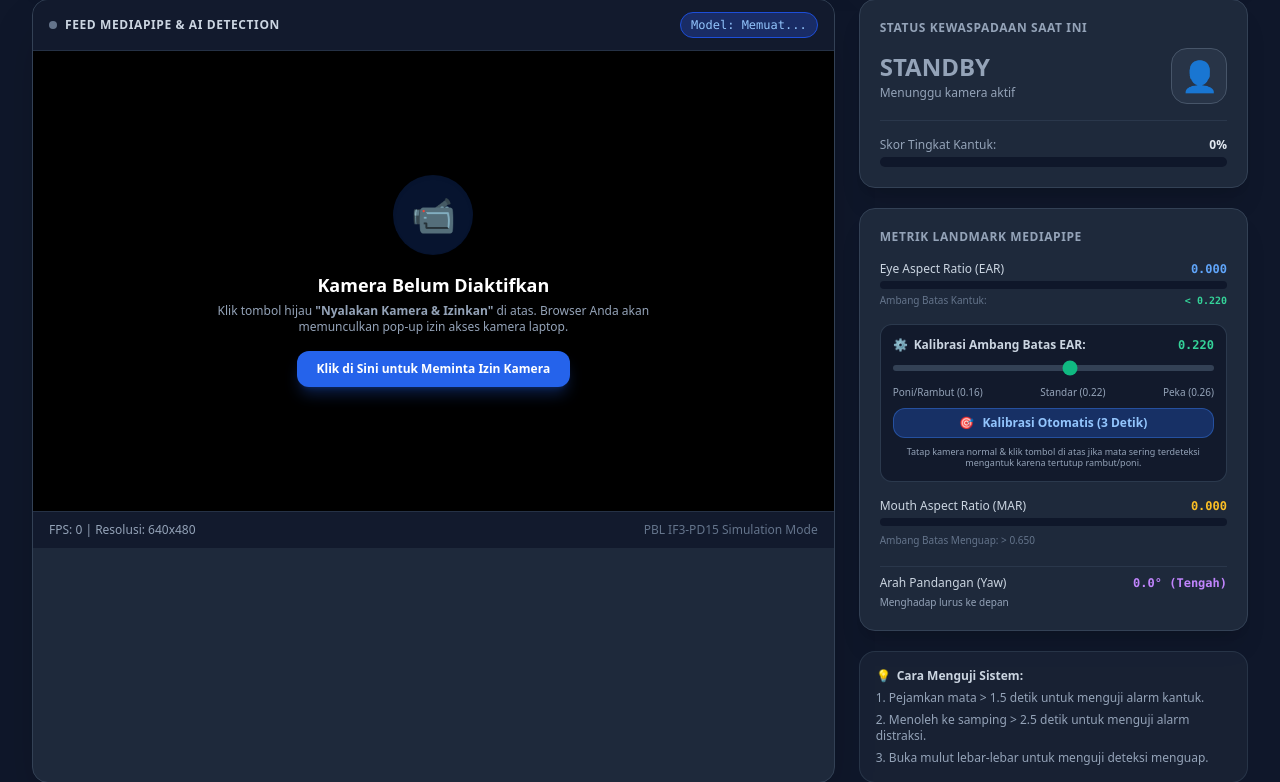
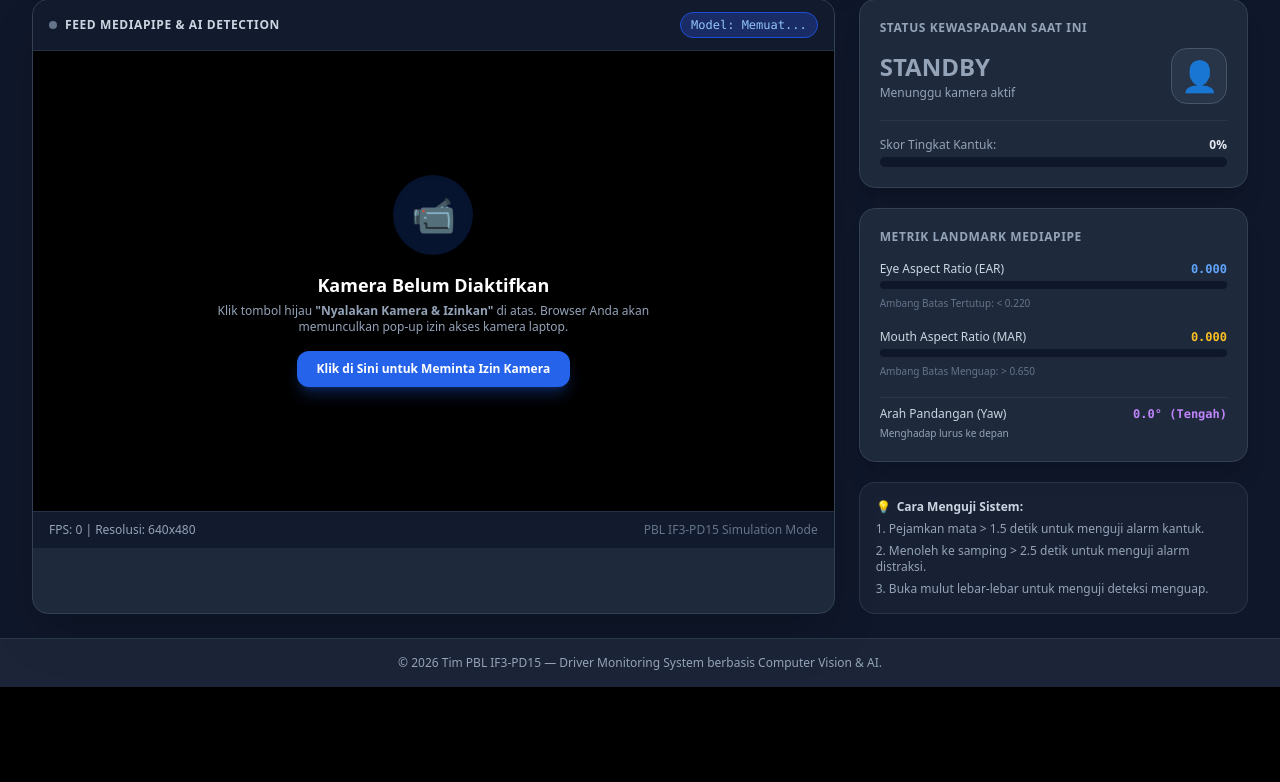
Before and after one commit to swimmingghostduck-wq/PBLIF3-PD15_Aplikasi-Driver-Monitoring-System-DMS-, a Flask app: page /driver/monitor in a window 1280 px wide. Shown: the part 299-1081 px from the top of the page. After the commit the page ends 986 px from the top, so only its background shows below. Run offline with Flask 3, Linux system fonts and the light colour scheme; the visitor is signed in with stand-in values (Sample User, id 1); some libraries are stand-ins or nearby versions.

Commit message:
Revert calibration feature, fix session security, inactivity timeout, and asset endpoints

```diff
--- a/app/__init__.py
+++ b/app/__init__.py
@@ -1,6 +1,7 @@
 import os
-from flask import Flask, redirect, url_for
-from flask_login import LoginManager, current_user
+import time
+from flask import Flask, redirect, url_for, session, flash, request
+from flask_login import LoginManager, current_user, logout_user
 from config import Config
 from app.models import db, User
 
@@ -8,6 +9,7 @@ login_manager = LoginManager()
 login_manager.login_view = 'auth.login'
 login_manager.login_message = 'Silakan login terlebih dahulu untuk mengakses sistem.'
 login_manager.login_message_category = 'warning'
+login_manager.session_protection = 'strong'
 
 @login_manager.user_loader
 def load_user(user_id):
@@ -55,6 +57,26 @@ def create_app(config_class=Config):
     app.register_blueprint(driver_bp, url_prefix='/driver')
     app.register_blueprint(admin_bp, url_prefix='/admin')
 
+    @app.before_request
+    def enforce_session_security():
+        """Memeriksa batas waktu inaktivitas sesi pengguna untuk keamanan sistem."""
+        if current_user.is_authenticated:
+            # Kecualikan file statis dari update waktu aktivitas
+            if request.endpoint and request.endpoint.startswith('static'):
+                return
+
+            now = time.time()
+            last_active = session.get('_last_active')
+            timeout = app.config.get('SESSION_INACTIVITY_TIMEOUT', 1800)
+
+            if last_active and (now - last_active > timeout):
+                logout_user()
+                session.clear()
+                flash('Sesi Anda telah berakhir karena tidak ada aktivitas. Silakan masuk kembali.', 'warning')
+                return redirect(url_for('auth.login', next=request.path if request.method == 'GET' else None))
+
+            session['_last_active'] = now
+
     @app.route('/')
     def index():
         if current_user.is_authenticated:
--- a/app/routes/driver.py
+++ b/app/routes/driver.py
@@ -72,7 +72,6 @@ def process_frame():
 
     data = request.get_json(silent=True) or {}
     image_data = data.get('image', '')
-    custom_ear_thresh = data.get('ear_thresh', None)
     if not image_data:
         return jsonify({'error': 'Tidak ada data gambar'}), 400
 
@@ -89,8 +88,8 @@ def process_frame():
         # Deteksi landmark wajah & mata
         detection_res = detector.process_frame(frame)
 
-        # Inferensi model dengan ambang batas EAR yang disesuaikan
-        pred_res = classifier.predict(detection_res, custom_ear_thresh=custom_ear_thresh)
+        # Inferensi model
+        pred_res = classifier.predict(detection_res)
 
         # Update tracker durasi
         track_status = tracker.update(detection_res, pred_res)
@@ -230,8 +229,11 @@ def generate_frames(driver_id, app):
 
             yield (b'--frame\r\n'
                    b'Content-Type: image/jpeg\r\n\r\n' + buffer.tobytes() + b'\r\n')
+    except (GeneratorExit, Exception):
+        pass
     finally:
-        camera.release()
+        if camera is not None and camera.isOpened():
+            camera.release()
 
 @driver_bp.route('/video_feed')
 @login_required
--- a/app/templates/admin_models.html
+++ b/app/templates/admin_models.html
@@ -85,7 +85,7 @@
 
             <div class="flex-grow flex items-center justify-center bg-slate-900 rounded-xl border border-slate-700 p-4 min-h-[300px]">
                 {% if cm_exists %}
-                    <img src="{{ url_for('static', filename='../models/confusion_matrix.png') }}"
+                    <img src="{{ url_for('admin.view_confusion_matrix') }}"
                          alt="Grafik Confusion Matrix"
                          class="max-w-full h-auto rounded-lg shadow-lg">
                 {% else %}
--- a/app/templates/driver_monitor.html
+++ b/app/templates/driver_monitor.html
@@ -175,36 +175,7 @@
                     <div class="w-full bg-slate-900 rounded-full h-2 overflow-hidden">
                         <div id="earBar" class="bg-blue-500 h-2 rounded-full transition-all duration-150" style="width: 0%"></div>
                     </div>
-                    <div class="flex justify-between items-center mt-1">
-                        <span class="text-[10px] text-slate-500">Ambang Batas Kantuk:</span>
-                        <span id="earThreshNotice" class="text-[10px] text-emerald-400 font-mono font-semibold">&lt; 0.220</span>
-                    </div>
-                </div>
-
-                <!-- Kontrol Kalibrasi Sensitivitas Mata & Poni Rambut -->
-                <div class="p-3 bg-slate-900/80 rounded-xl border border-slate-700/80 space-y-2">
-                    <div class="flex justify-between items-center text-xs">
-                        <span class="text-slate-300 font-semibold flex items-center gap-1.5">
-                            <span>⚙️</span> Kalibrasi Ambang Batas EAR:
-                        </span>
-                        <span id="earThreshVal" class="font-mono font-bold text-emerald-400">0.220</span>
-                    </div>
-                    <input type="range" id="earThreshSlider" min="0.12" max="0.30" step="0.01" value="0.22"
-                           oninput="updateEarThreshold(this.value)"
-                           class="w-full h-1.5 bg-slate-700 rounded-lg appearance-none cursor-pointer accent-emerald-500">
-                    <div class="flex justify-between text-[10px] text-slate-400">
-                        <span>Poni/Rambut (0.16)</span>
-                        <span>Standar (0.22)</span>
-                        <span>Peka (0.26)</span>
-                    </div>
-
-                    <button id="autoCalibrateBtn" onclick="startAutoCalibration()"
-                            class="w-full mt-1.5 py-1.5 px-3 bg-blue-600/30 hover:bg-blue-600/50 text-blue-300 border border-blue-500/40 rounded-xl text-xs font-semibold flex items-center justify-center gap-2 transition">
-                        <span>🎯</span> <span id="autoCalibrateText">Kalibrasi Otomatis (3 Detik)</span>
-                    </button>
-                    <p class="text-[9px] text-slate-400 text-center leading-tight">
-                        Tatap kamera normal & klik tombol di atas jika mata sering terdeteksi mengantuk karena tertutup rambut/poni.
-                    </p>
+                    <span class="text-[10px] text-slate-500">Ambang Batas Tertutup: &lt; 0.220</span>
                 </div>
 
                 <!-- MAR (Mouth Aspect Ratio) -->
@@ -254,69 +225,6 @@
     let isBeeping = false;
     let fpsFrames = 0;
     let lastFpsTime = Date.now();
-
-    // State Kalibrasi Ambang Batas EAR Pengemudi
-    let currentEarThresh = parseFloat(localStorage.getItem('dms_ear_thresh')) || 0.22;
-    let isCalibrating = false;
-    let calibrationSamples = [];
-
-    function updateEarThreshold(val) {
-        currentEarThresh = parseFloat(val);
-        localStorage.setItem('dms_ear_thresh', currentEarThresh.toFixed(3));
-        const threshValEl = document.getElementById('earThreshVal');
-        const sliderEl = document.getElementById('earThreshSlider');
-        const noticeEl = document.getElementById('earThreshNotice');
-        if (threshValEl) threshValEl.innerText = currentEarThresh.toFixed(3);
-        if (sliderEl) sliderEl.value = currentEarThresh.toFixed(3);
-        if (noticeEl) noticeEl.innerText = `< ${currentEarThresh.toFixed(3)}`;
-    }
-
-    function startAutoCalibration() {
-        if (!currentStream) {
-            alert("Silakan klik 'Nyalakan Kamera & Izinkan' terlebih dahulu sebelum kalibrasi.");
-            return;
-        }
-        isCalibrating = true;
-        calibrationSamples = [];
-        let countdown = 3;
-        const btnText = document.getElementById('autoCalibrateText');
-        const btn = document.getElementById('autoCalibrateBtn');
-        btn.disabled = true;
-
-        btnText.innerText = `Menatap kamera dalam kondisi normal... (${countdown}s)`;
-        const timer = setInterval(() => {
-            countdown--;
-            if (countdown > 0) {
-                btnText.innerText = `Menatap kamera dalam kondisi normal... (${countdown}s)`;
-            } else {
-                clearInterval(timer);
-                isCalibrating = false;
-                btn.disabled = false;
-
-                if (calibrationSamples.length >= 8) {
-                    const sum = calibrationSamples.reduce((a, b) => a + b, 0);
-                    const avgOpenEar = sum / calibrationSamples.length;
-                    // Ambang batas kantuk proporsional: 72% dari bukaan mata normal pengemudi
-                    const recommendedThresh = Math.max(0.13, Math.min(0.26, avgOpenEar * 0.72));
-                    updateEarThreshold(recommendedThresh);
-                    btnText.innerText = `✅ Terkalibrasi (${recommendedThresh.toFixed(3)})`;
-                    setTimeout(() => {
-                        btnText.innerText = "Kalibrasi Otomatis (3 Detik)";
-                    }, 4000);
-                } else {
-                    btnText.innerText = "⚠️ Gagal: Wajah belum stabil di depan kamera";
-                    setTimeout(() => {
-                        btnText.innerText = "Kalibrasi Otomatis (3 Detik)";
-                    }, 3000);
-                }
-            }
-        }, 1000);
-    }
-
-    // Terapkan ambang batas tersimpan saat pertama kali dimuat
-    document.addEventListener('DOMContentLoaded', () => {
-        updateEarThreshold(currentEarThresh);
-    });
 
     const videoEl = document.getElementById('webcamVideo');
     const captureCanvas = document.getElementById('captureCanvas');
@@ -543,14 +451,11 @@
                 lastFpsTime = now;
             }
 
-            // Kirim frame ke endpoint /driver/process_frame beserta ambang batas EAR terkalibrasi
+            // Kirim frame ke endpoint /driver/process_frame
             const res = await fetch("{{ url_for('driver.process_frame') }}", {
                 method: "POST",
                 headers: { "Content-Type": "application/json" },
-                body: JSON.stringify({
-                    image: dataUrl,
-                    ear_thresh: currentEarThresh
-                })
+                body: JSON.stringify({ image: dataUrl })
             });
 
             if (!res.ok) {
@@ -559,11 +464,6 @@
             }
 
             const data = await res.json();
-
-            // Tangkap sample EAR jika sedang dalam mode kalibrasi
-            if (isCalibrating && data.face_detected && data.ear_avg > 0.05) {
-                calibrationSamples.push(data.ear_avg);
-            }
 
             // Render ke canvas tampilan utama
             displayCtx.drawImage(videoEl, 0, 0, 640, 480);
```
Also changed, not shown: app/routes/admin.py (+19 -3 lines), app/routes/auth.py (+25 -1 lines), config.py (+15 -0 lines), dms_core/classifier.py (+5 -23 lines), test_system.py (+37 -0 lines), README.md.
